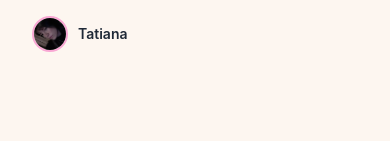
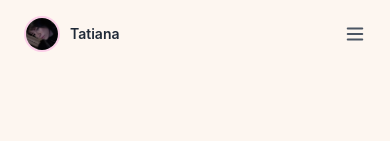
Before and after one commit to TatianaUCC/portafolio, a Next.js app: page / in a window 390 px wide. Shown: the top 141 px of the page. Built offline with nearby package versions, Linux system fonts and the light colour scheme.

Commit message:
feat: agregar menu hamburguesa para movil en navbar

```diff
--- a/components/layout/Navbar.tsx
+++ b/components/layout/Navbar.tsx
@@ -2,6 +2,7 @@
 
 import { useState, useEffect } from 'react'
 import Image from 'next/image'
+import { Menu, X } from 'lucide-react'
 import { cn } from '@/lib/utils'
 
 const navLinks = [
@@ -14,6 +15,7 @@ const navLinks = [
 
 export default function Navbar() {
   const [scrolled, setScrolled] = useState(false)
+  const [menuOpen, setMenuOpen] = useState(false)
 
   useEffect(() => {
     const onScroll = () => setScrolled(window.scrollY > 10)
@@ -22,6 +24,7 @@ export default function Navbar() {
   }, [])
 
   const scrollTo = (href: string) => {
+    setMenuOpen(false)
     document.querySelector(href)?.scrollIntoView({ behavior: 'smooth' })
   }
 
@@ -29,17 +32,17 @@ export default function Navbar() {
     <header
       className={cn(
         'fixed top-0 left-0 right-0 z-50 transition-all duration-300',
-        scrolled ? 'bg-white/80 backdrop-blur-md shadow-sm' : 'bg-transparent'
+        scrolled || menuOpen ? 'bg-white/90 backdrop-blur-md shadow-sm' : 'bg-transparent'
       )}
     >
-      <nav className="max-w-5xl mx-auto px-8 py-4 flex items-center justify-between">
-        {/* Logo: foto + nombre */}
+      <nav className="max-w-5xl mx-auto px-6 py-4 flex items-center justify-between">
+        {/* Logo */}
         <a
           href="#hero"
           onClick={(e) => { e.preventDefault(); scrollTo('#hero') }}
           className="flex items-center gap-2.5"
         >
-          <div className="w-9 h-9 rounded-full overflow-hidden border-2 border-pink-300 flex-shrink-0">
+          <div className="w-9 h-9 rounded-full overflow-hidden border-2 border-pink-200 flex-shrink-0">
             <Image
               src="/images/perfil.jpg"
               alt="Tatiana"
@@ -51,7 +54,7 @@ export default function Navbar() {
           <span className="font-semibold text-gray-800 text-sm">Tatiana</span>
         </a>
 
-        {/* Links */}
+        {/* Desktop links */}
         <ul className="hidden md:flex items-center gap-7">
           {navLinks.map((link) => (
             <li key={link.href}>
@@ -65,7 +68,35 @@ export default function Navbar() {
             </li>
           ))}
         </ul>
+
+        {/* Hamburger */}
+        <button
+          className="md:hidden text-gray-600 hover:text-pink-500 transition-colors"
+          onClick={() => setMenuOpen(!menuOpen)}
+          aria-label="Menú"
+        >
+          {menuOpen ? <X size={22} /> : <Menu size={22} />}
+        </button>
       </nav>
+
+      {/* Mobile menu */}
+      {menuOpen && (
+        <div className="md:hidden bg-white/95 backdrop-blur-md border-t border-gray-100 px-6 py-4">
+          <ul className="flex flex-col gap-1">
+            {navLinks.map((link) => (
+              <li key={link.href}>
+                <a
+                  href={link.href}
+                  onClick={(e) => { e.preventDefault(); scrollTo(link.href) }}
+                  className="block py-3 text-sm text-gray-600 hover:text-pink-500 transition-colors border-b border-gray-50 last:border-0"
+                >
+                  {link.label}
+                </a>
+              </li>
+            ))}
+          </ul>
+        </div>
+      )}
     </header>
   )
 }
```
